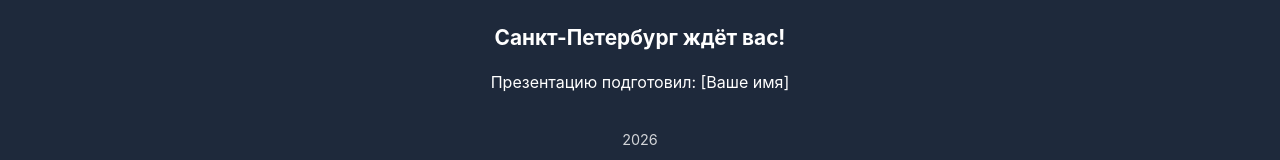
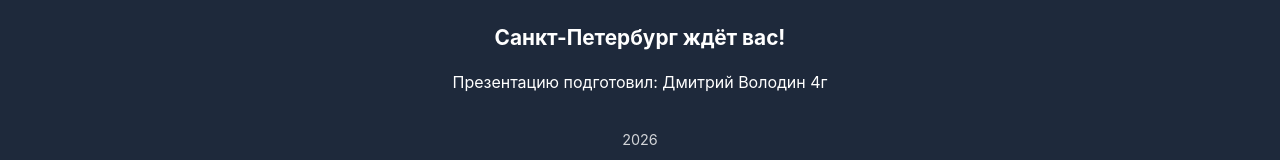
Before and after one commit to official-ids/d, a website: page presentation/school1/index.html in a window 1280 px wide. Shown: the part 6479-6639 px from the top of the page. Drawn offline with Linux system fonts and the light colour scheme.

Commit message:
updaate: name pres

```diff
--- a/presentation/school1/index.html
+++ b/presentation/school1/index.html
@@ -704,7 +704,7 @@
     <footer>
         <svg viewBox="0 0 24 24" fill="none" stroke="currentColor" stroke-width="2" stroke-linecap="round" stroke-linejoin="round"><path d="M21 10c0 7-9 13-9 13s-9-6-9-13a9 9 0 0 1 18 0z"></path><circle cx="12" cy="10" r="3"></circle></svg>
         <p style="font-size: 1.3rem; margin-bottom: 1rem;"><strong>Санкт-Петербург ждёт вас!</strong></p>
-        <p>Презентацию подготовил: [Ваше имя]</p>
+        <p>Презентацию подготовил: Дмитрий Володин 4г</p>
         <p style="margin-top: 2rem; opacity: 0.8; font-size: 0.9rem;">2026</p>
     </footer>
 
```
